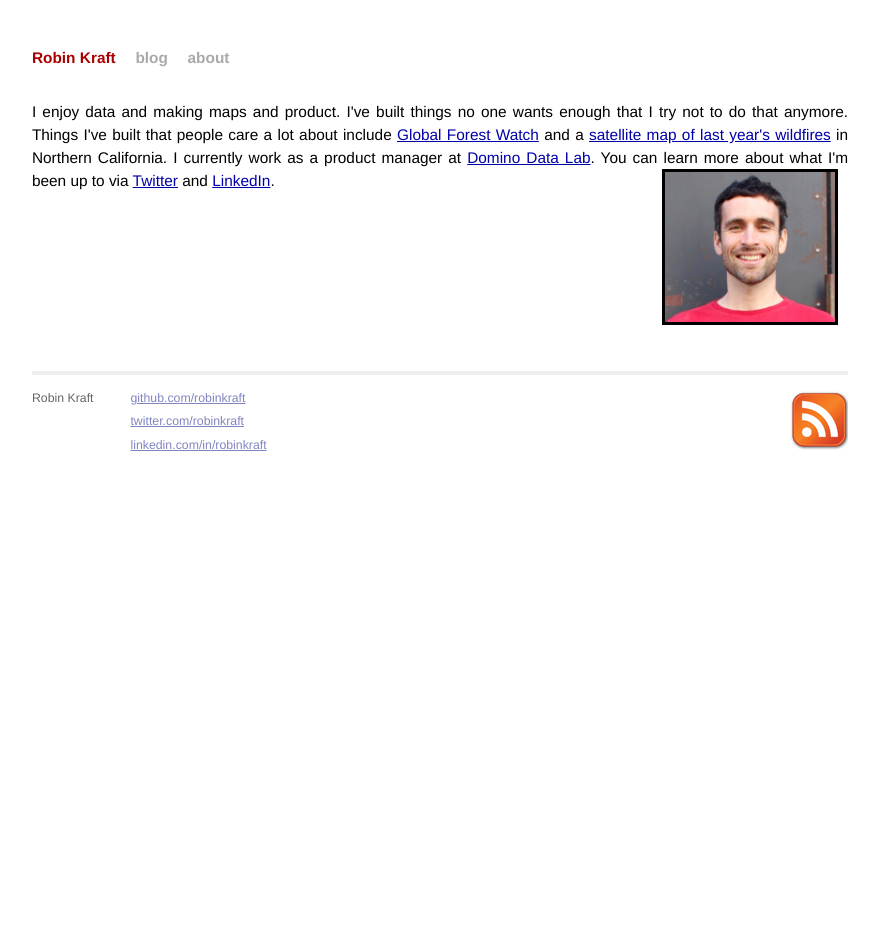
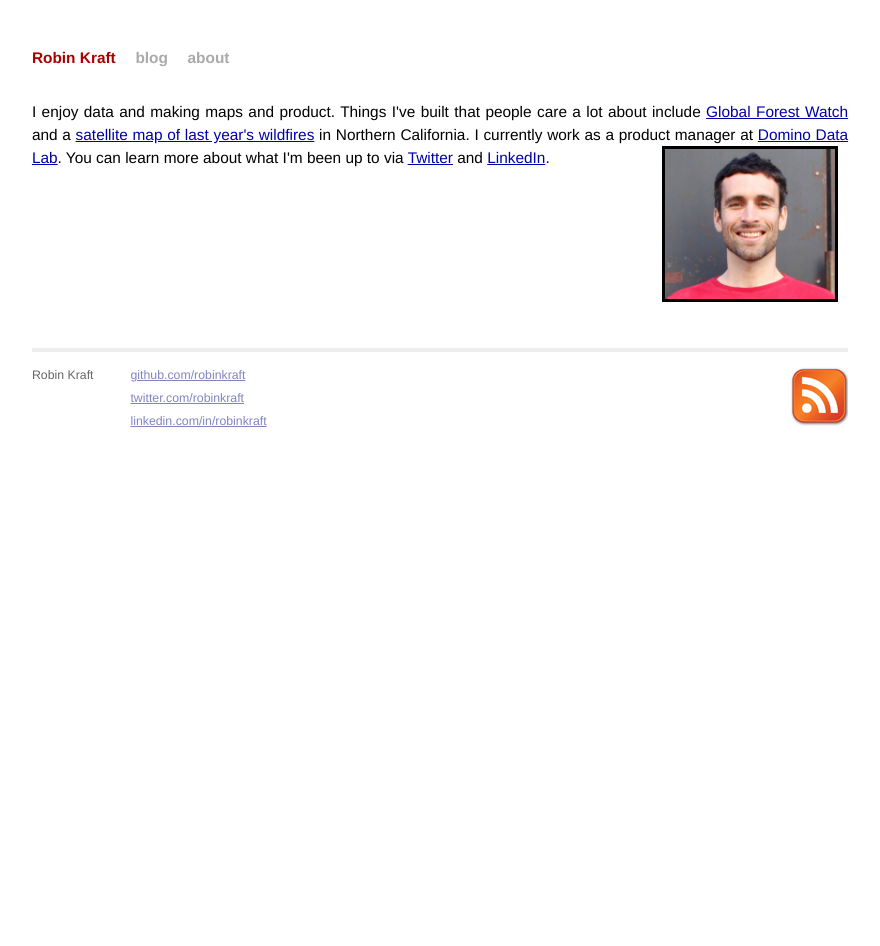
Before and after one commit to robinkraft/robinkraft.github.com, a Jekyll site: the page built from about.html, in a window 1280 px wide. Shown: the whole page, without its empty margins (200-1080 px from the left). Built offline with Jekyll 4.4.1, drawn with Linux system fonts in a browser that asks for light colours.

Commit message:
Simplify

```diff
--- a/about.html
+++ b/about.html
@@ -3,7 +3,7 @@
 title: About
 ---
 
-I enjoy data and making maps and product. I've built things no one wants enough that I try not to do that anymore. Things I've built that people care a lot about include <a href="https://www.globalforestwatch.org">Global Forest Watch</a> and a <a href="https://robinkraft.github.io/norcal-fires-imagery/compare.html">satellite map of last year's wildfires</a> in Northern California.
+I enjoy data and making maps and product. Things I've built that people care a lot about include <a href="https://www.globalforestwatch.org">Global Forest Watch</a> and a <a href="https://robinkraft.github.io/norcal-fires-imagery/compare.html">satellite map of last year's wildfires</a> in Northern California.
 
 I currently work as a product manager at <a href="https://www.dominodatalab.com">Domino Data Lab</a>. You can learn more about what I'm been up to via <a href="https://twitter.com/robinkraft">Twitter</a> and <a href="https://www.linkedin.com/in/robinkraft">LinkedIn</a>.
 
```
